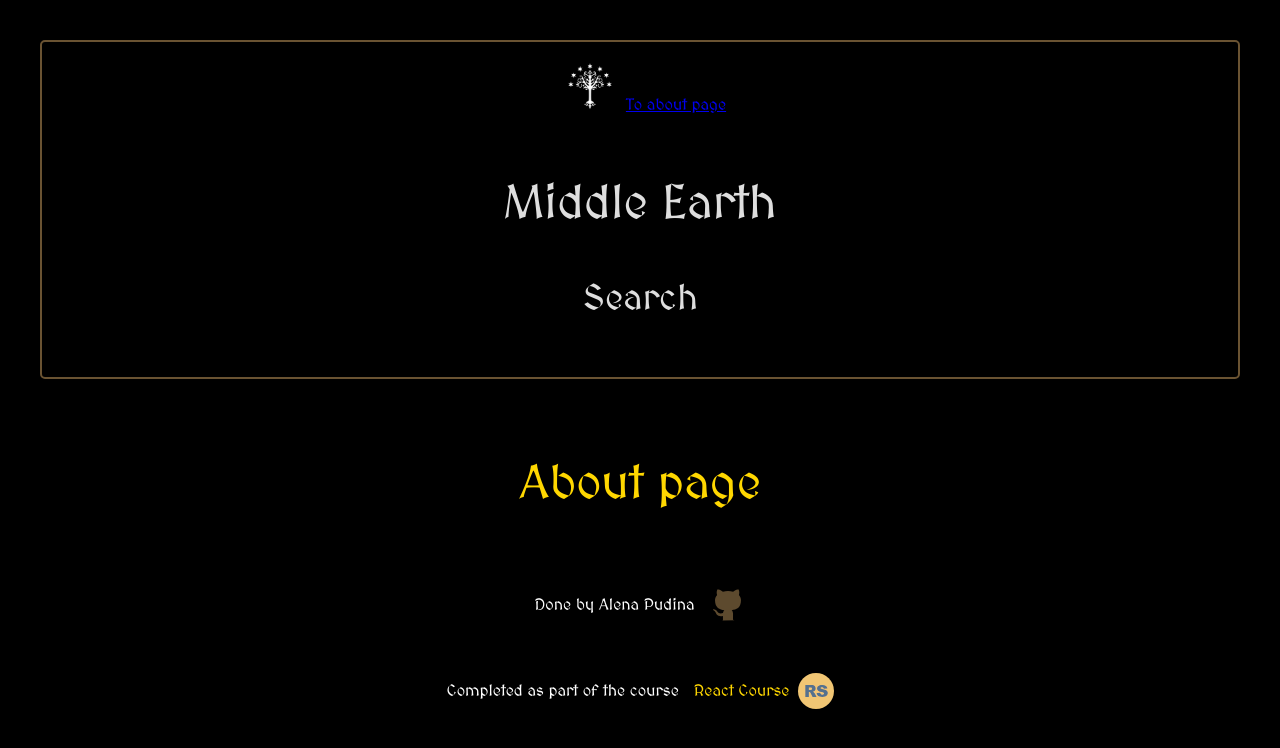
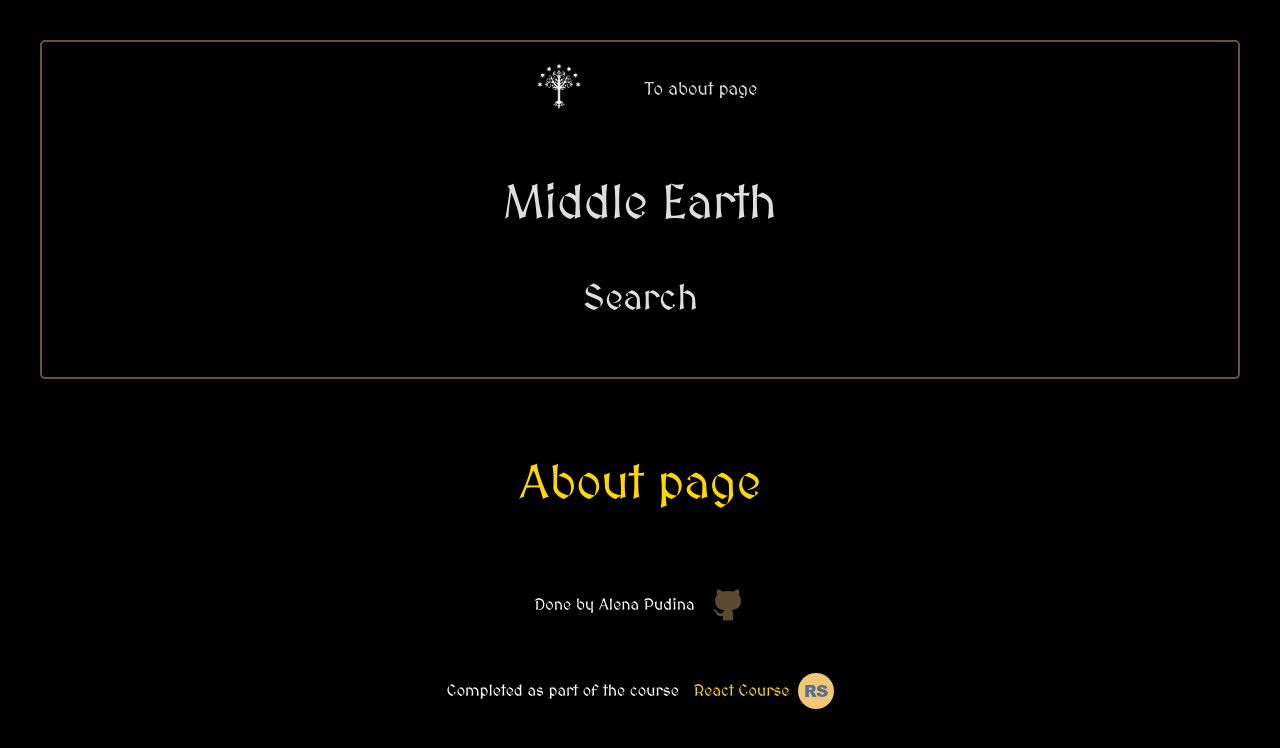
Before and after one commit to morven2018/react-learn, a React (Vite) app: page /about in a window 1280 px wide. Shown: the top 748 px of the page. Built offline with nearby package versions, Linux system fonts and the light colour scheme; no server answers.

Commit message:
feat: add style to link in hader

```diff
--- a/src/components/layout/header/Header.module.scss
+++ b/src/components/layout/header/Header.module.scss
@@ -37,4 +37,27 @@
     height: $header-typography;
     width: auto;
   }
+
+  .aboutPage {
+    font-size: $controls-typography;
+    color: $primary-light;
+    text-decoration: none;
+  }
+  .whiteTree,
+  .aboutPage {
+    &:hover {
+      transform: scale(1.1);
+      color: $gold;
+    }
+    &:focus {
+      transform: scale(0.8);
+      color: $hover-border;
+    }
+  }
 }
+.linkWrapper {
+  display: flex;
+  flex-direction: row;
+  align-items: center;
+  gap: 50px;
+}
--- a/src/components/layout/header/Header.tsx
+++ b/src/components/layout/header/Header.tsx
@@ -4,11 +4,13 @@ import style from './Header.module.scss';
 const Header = () => {
   return (
     <header className={style.header}>
-      <div>
+      <div className={style.linkWrapper}>
         <a href="/">
           <img src={logo} alt="White tree" className={style.whiteTree} />
         </a>
-        <a href="/about">To about page</a>
+        <a href="/about" className={style.aboutPage}>
+          To about page
+        </a>
       </div>
       <div>
         <h1 className={style.h1}>Middle Earth</h1>
```
